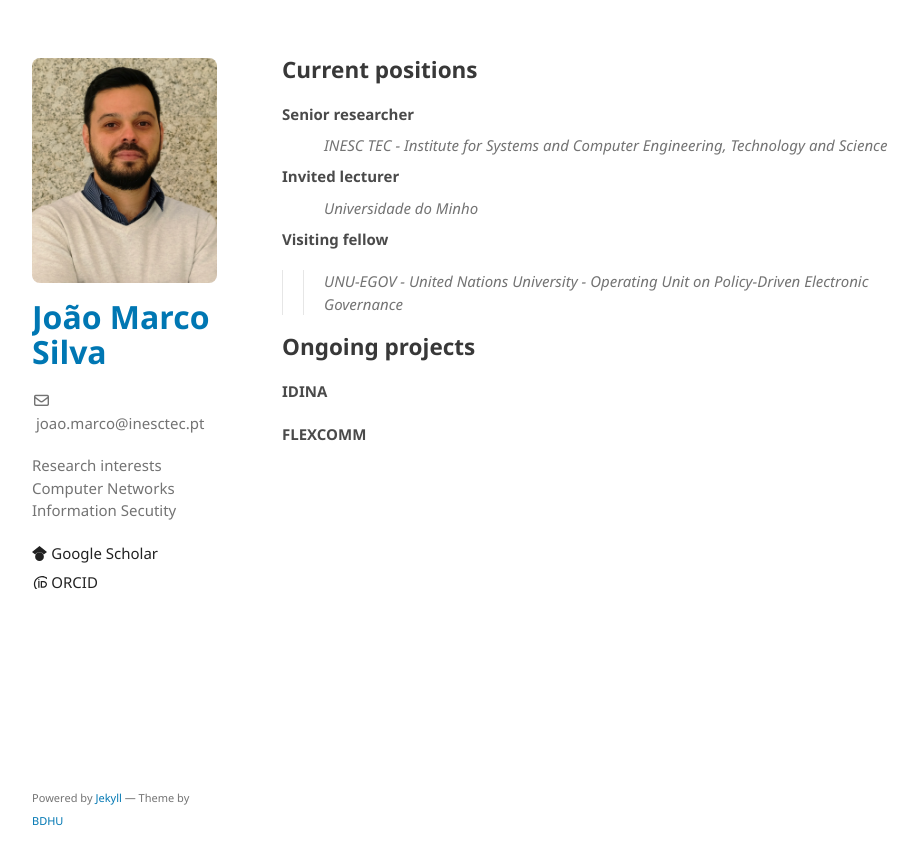
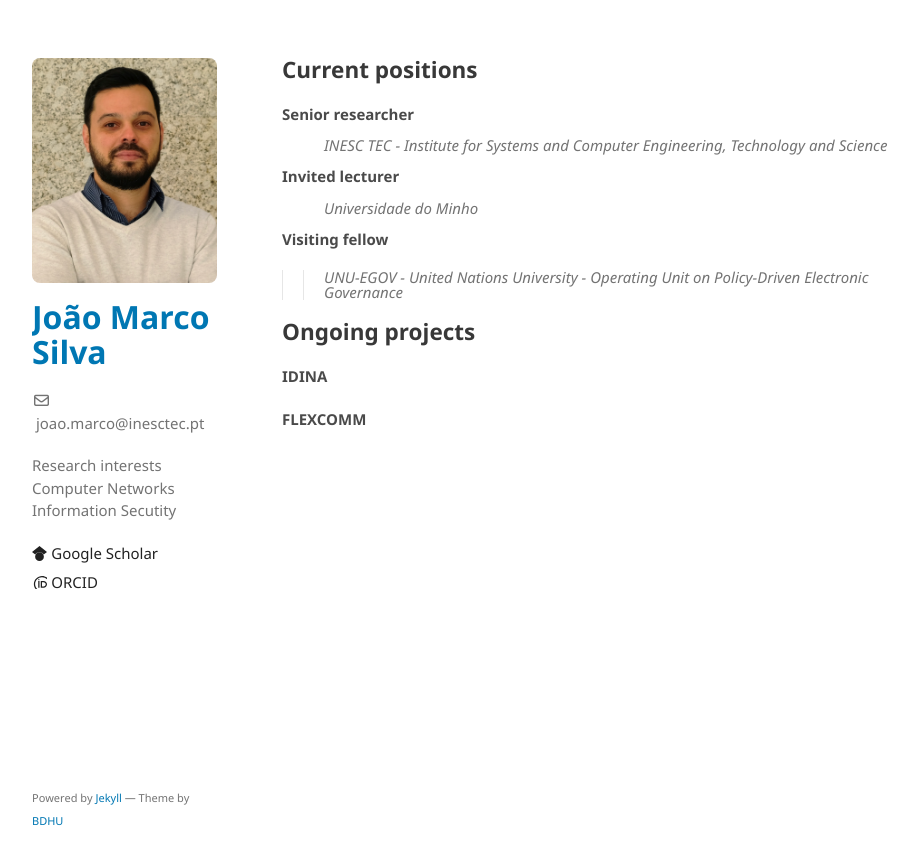
Before and after one commit to jotamarco/jotamarco.github.io, a Jekyll site: the page built from index.md, in a window 1280 px wide. Shown: the top 865 px of the page, without its empty margins (178-1096 px from the left). Built offline with Jekyll 4.4.1, drawn with Linux system fonts in a browser that asks for light colours.

Commit message:
Correção de espaços 3

```diff
--- a/index.md
+++ b/index.md
@@ -12,8 +12,9 @@ and Science</p>
 >> <p style="line-height: 0.0;">Universidade do Minho</p>
 
 #### Visiting fellow
->> UNU-EGOV - United Nations University - Operating Unit on Policy-Driven
-Electronic Governance
+>> <p style="line-height: 1.0;">UNU-EGOV - United Nations University - Operating Unit on Policy-Driven
+Electronic Governance</p>
+
 
 ## Ongoing projects
 
```
